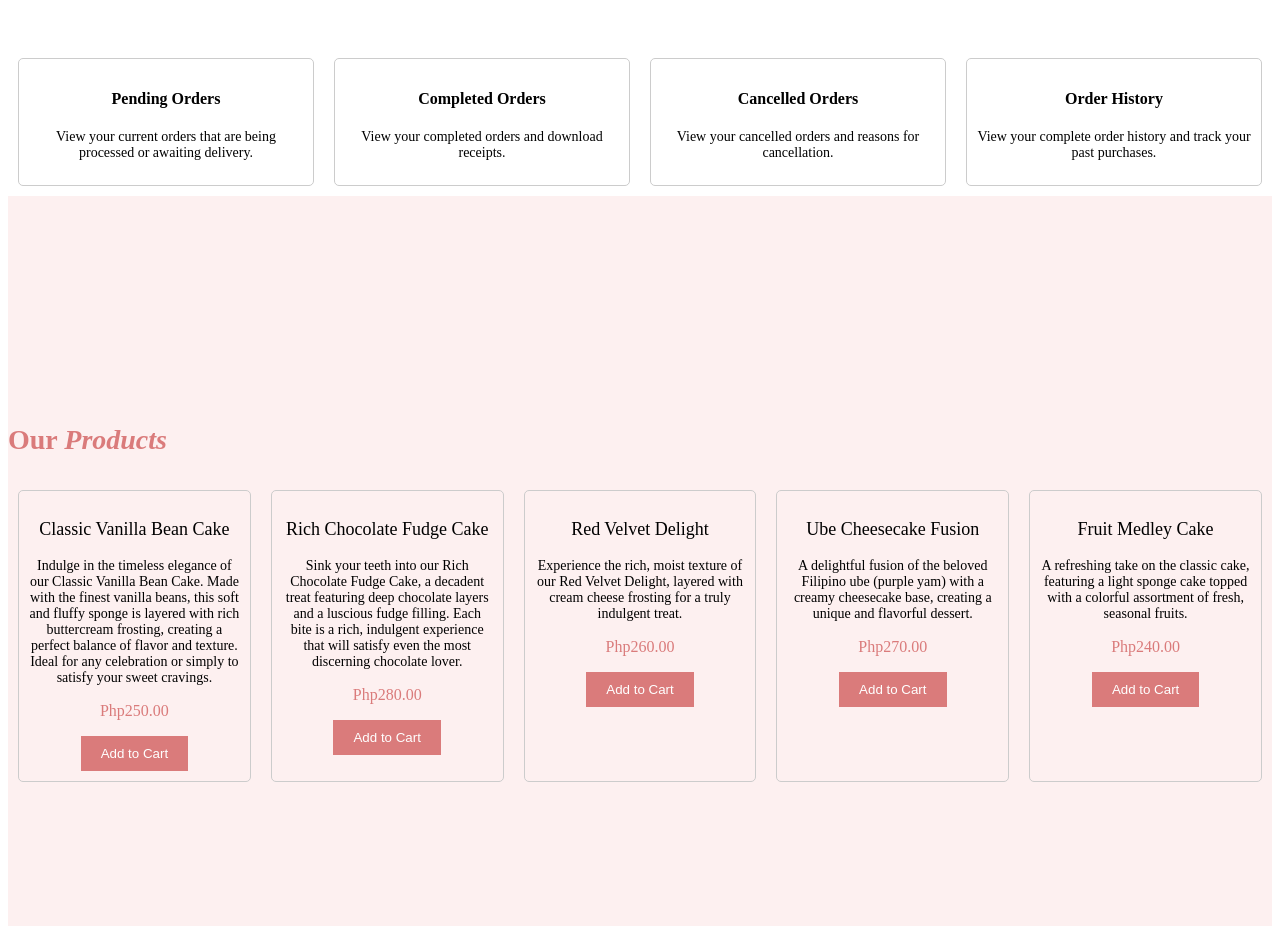
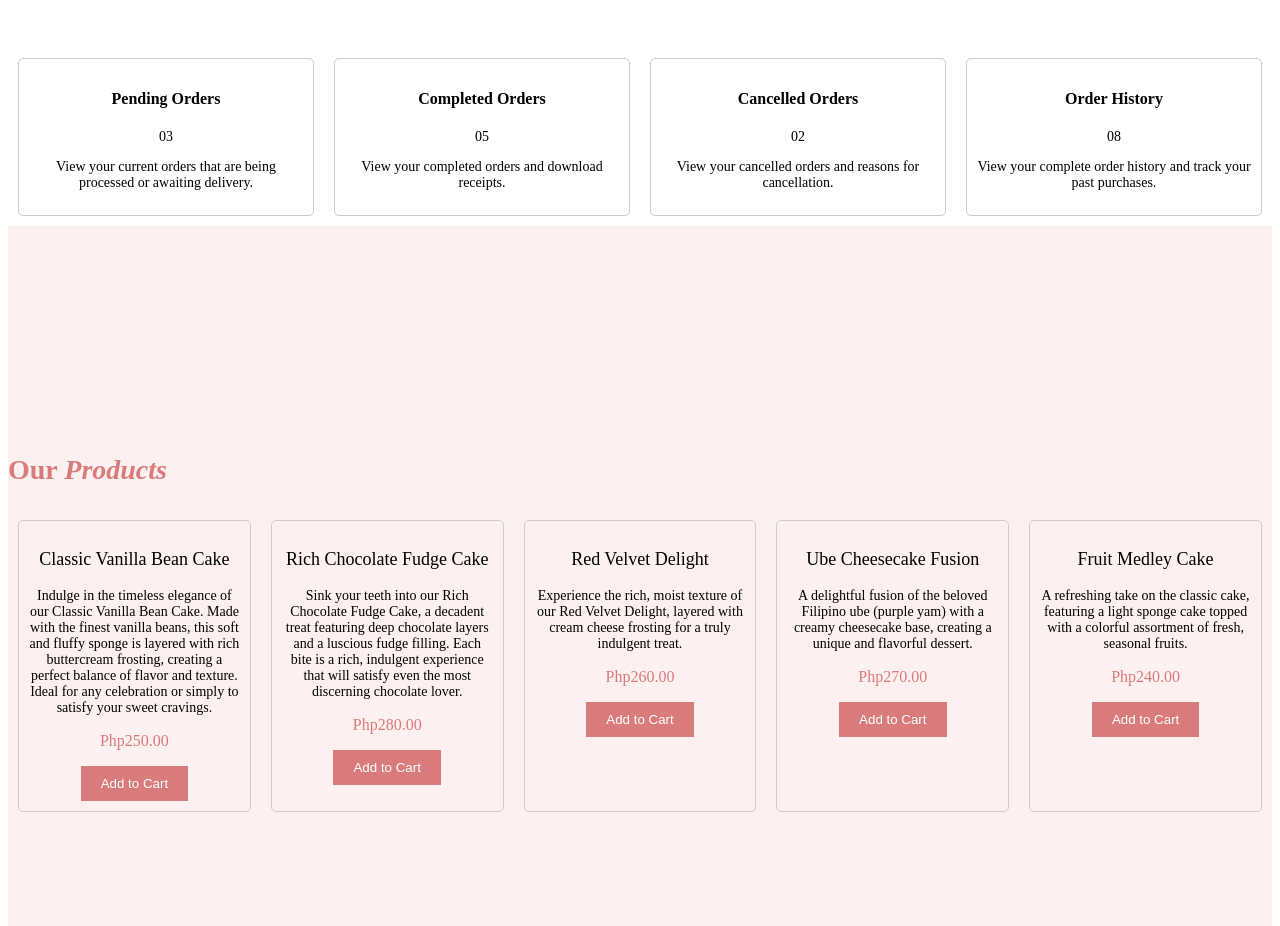
Before and after one commit to enajfs/202580107, a plain HTML site: page index.html in a window 1280 px wide. Shown: the part 860-1786 px from the top of the page. Drawn offline with Linux system fonts and the light colour scheme.

Commit message:
update dashboard

```diff
--- a/index.html
+++ b/index.html
@@ -46,18 +46,22 @@
             <div style="display: grid; grid-template-columns: repeat(auto-fit, minmax(250px, 1fr));">
             <div class="history-card">
                 <h4>Pending Orders</h4>
+                <p style="font-size: 14px;" text-align="center">03</p>
                 <p style="font-size: 14px;" text-align="center">View your current orders that are being processed or awaiting delivery.</p>
             </div>
             <div class="history-card">
                 <h4>Completed Orders</h4>
+                <p style="font-size: 14px;" text-align="center">05</p>
                 <p style="font-size: 14px;" text-align="center">View your completed orders and download receipts.</p>
             </div>
             <div class="history-card">
                 <h4>Cancelled Orders</h4>
+                <p style="font-size: 14px;" text-align="center">02</p>
                 <p style="font-size: 14px;" text-align="center">View your cancelled orders and reasons for cancellation.</p>
             </div>
             <div class="history-card">
                 <h4>Order History</h4>
+                <p style="font-size: 14px;" text-align="center">08</p>
                 <p style="font-size: 14px;" text-align="center">View your complete order history and track your past purchases.</p>
             </div>
             </div>
```
